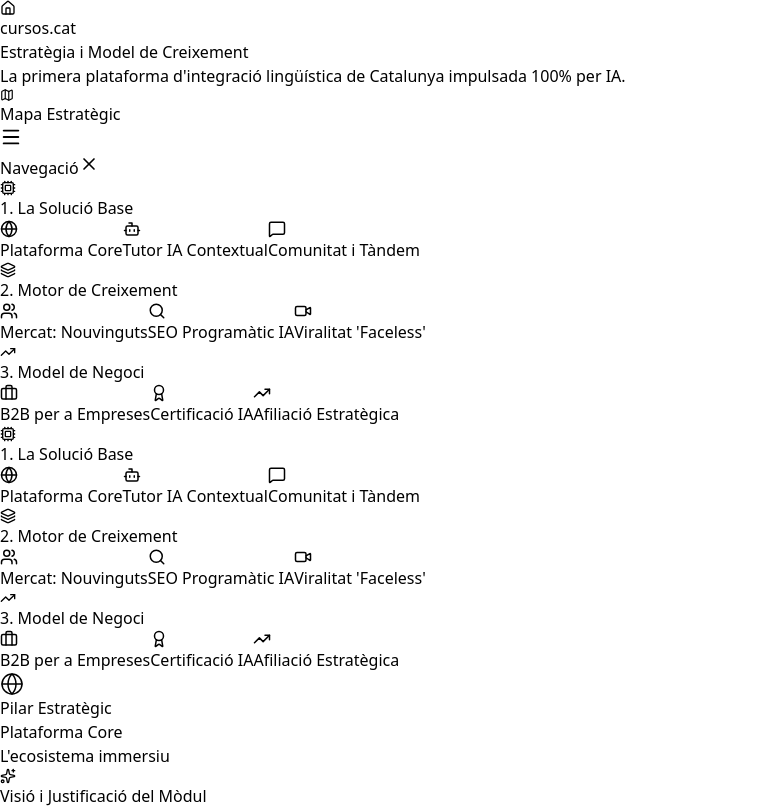
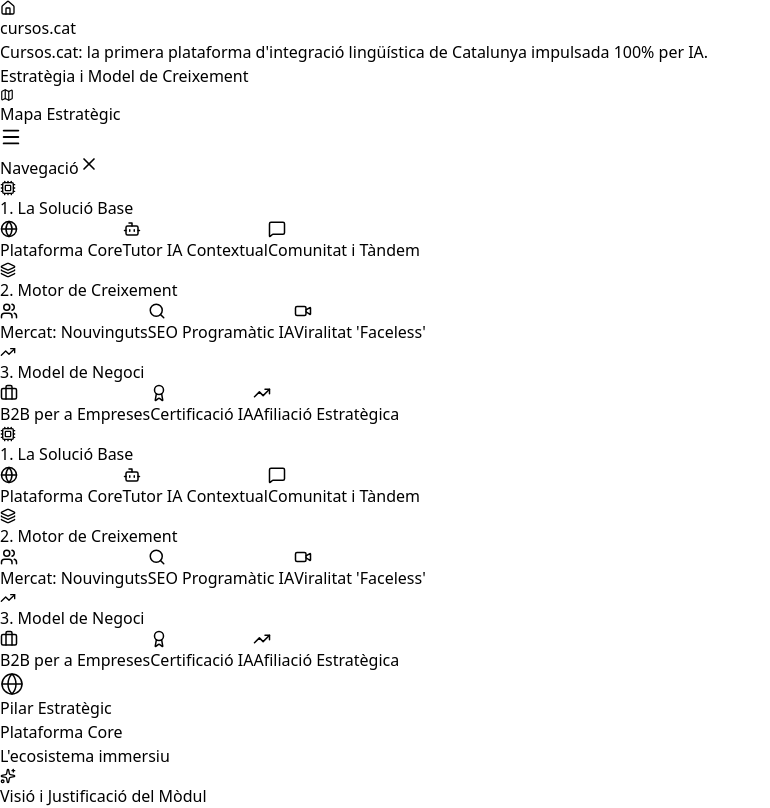
Before and after one commit to vosko03/cursos, a React (Vite) app: page /dash in a window 1280 px wide. Shown: the top 808 px of the page, without its empty margins (0-770 px from the left). Built offline with nearby package versions, Linux system fonts and the light colour scheme.

Commit message:
Update document title and header in Dashboard component
Added useEffect to update the document title and modified the header title to reflect the requested changes.

```diff
--- a/src/pages/Dashboard.jsx
+++ b/src/pages/Dashboard.jsx
@@ -1,4 +1,4 @@
-import React, { useState } from 'react';
+import React, { useState, useEffect } from 'react';
 import {
   Users, Bot, Search, Video, Briefcase, Award,
   MessageSquare, TrendingUp, Cpu, Layers, Globe,
@@ -68,7 +68,6 @@ const DetailPanel = ({ node }) => {
           </h4>
           <ul className="space-y-5">
             {Object.entries(node.content).map(([key, value]) => {
-              // Saltem la descripció perquè ja es mostra a dalt
               if (key === 'Descripció') return null;
 
               return (
@@ -119,16 +118,19 @@ const Dashboard = () => {
   const [selectedNode, setSelectedNode] = useState('central');
   const [isMobileMenuOpen, setIsMobileMenuOpen] = useState(false);
 
+  // Actualitzar el títol de la pestanya del navegador
+  useEffect(() => {
+    document.title = "Cursos.cat: la primera plataforma d'integració lingüística de Catalunya impulsada 100% per IA.";
+  }, []);
+
   const handleNodeSelect = (key) => {
     setSelectedNode(key);
-    // Tancar el menú automàticament en mòbil
     if (window.innerWidth < 1024) {
       setIsMobileMenuOpen(false);
       window.scrollTo({ top: 0, behavior: 'smooth' });
     }
   };
 
-  // Contingut del menú lateral
   const SidebarContent = () => (
     <div className="flex flex-col gap-8">
       <section className="space-y-3">
@@ -176,7 +178,6 @@ const Dashboard = () => {
       <div className="sticky top-0 z-40 bg-[#FAFAFA]/80 backdrop-blur-lg pt-4 pb-4 px-4 md:px-6 lg:px-8 border-b border-zinc-200/60">
         <header className="max-w-6xl mx-auto flex items-center justify-between gap-4">
 
-          {/* Esquerra: Logo i Títols Desktop */}
           <div className="flex items-center gap-3 md:gap-4">
             <div className="inline-flex items-center gap-2 bg-zinc-900 text-white px-3.5 py-2 rounded-md text-sm font-medium shrink-0">
               <Home size={16} />
@@ -184,19 +185,18 @@ const Dashboard = () => {
             </div>
 
             <div className="border-l border-zinc-300 pl-4 hidden md:block">
-              <h1 className="text-base font-semibold text-zinc-900 tracking-tight leading-tight">Estratègia i Model de Creixement</h1>
-              <p className="text-sm text-zinc-500 mt-0.5">La primera plataforma d'integració lingüística de Catalunya impulsada 100% per IA.</p>
+              {/* Títol Visual Actualitzat per reflectir el demanat */}
+              <h1 className="text-base font-semibold text-zinc-900 tracking-tight leading-tight">Cursos.cat: la primera plataforma d'integració lingüística de Catalunya impulsada 100% per IA.</h1>
+              <p className="text-sm text-zinc-500 mt-0.5">Estratègia i Model de Creixement</p>
             </div>
           </div>
 
-          {/* Dreta: Botó Mòbil i Badge Desktop */}
           <div className="flex items-center gap-3">
             <div className="hidden md:inline-flex items-center gap-2 bg-zinc-100 text-zinc-600 px-3 py-1.5 rounded-md text-xs font-semibold uppercase tracking-wider border border-zinc-200 shrink-0">
               <Map size={14} />
               <span>Mapa Estratègic</span>
             </div>
 
-            {/* Botó Menú Mòbil (Dreta) */}
             <button
               className="lg:hidden p-2 -mr-2 text-zinc-600 hover:bg-zinc-200/50 rounded-md transition-colors"
               onClick={() => setIsMobileMenuOpen(true)}
@@ -208,13 +208,11 @@ const Dashboard = () => {
         </header>
       </div>
 
-      {/* Overlay fosc per al menú mòbil */}
       <div
         className={`fixed inset-0 bg-zinc-900/20 backdrop-blur-sm z-50 lg:hidden transition-opacity duration-300 ${isMobileMenuOpen ? 'opacity-100' : 'opacity-0 pointer-events-none'}`}
         onClick={() => setIsMobileMenuOpen(false)}
       />
 
-      {/* Menú Lateral Mòbil (Drawer) */}
       <aside className={`fixed inset-y-0 right-0 w-[280px] sm:w-[320px] bg-[#FAFAFA] z-50 p-6 border-l border-zinc-200 shadow-2xl transform transition-transform duration-300 ease-in-out lg:hidden flex flex-col overflow-y-auto ${isMobileMenuOpen ? 'translate-x-0' : 'translate-x-full'}`}>
         <div className="flex justify-between items-center mb-8 border-b border-zinc-200 pb-4">
           <span className="font-semibold text-zinc-900 text-sm uppercase tracking-wider">Navegació</span>
@@ -225,16 +223,13 @@ const Dashboard = () => {
         <SidebarContent />
       </aside>
 
-      {/* Main Layout */}
       <main className="w-full px-4 md:px-6 lg:px-8 pt-4 md:pt-5 pb-8">
         <div className="max-w-6xl mx-auto bg-white border border-zinc-200 shadow-sm rounded-2xl flex flex-col lg:flex-row overflow-hidden min-h-[600px]">
 
-          {/* Navegació Lateral Desktop */}
           <aside className="hidden lg:block w-[300px] bg-zinc-50/50 border-r border-zinc-200 p-6 shrink-0">
             <SidebarContent />
           </aside>
 
-          {/* Panell de Detall Central */}
           <section className="flex-1 p-6 md:p-8 lg:p-10 bg-white">
             <DetailPanel node={nodes[selectedNode]} />
           </section>
@@ -242,14 +237,12 @@ const Dashboard = () => {
         </div>
       </main>
 
-      {/* Footer Minimalista */}
       <footer className="max-w-6xl mx-auto mb-8 text-center px-4">
         <p className="text-zinc-400 text-sm font-medium">
           cursos.cat &bull; Selecciona un mòdul per explorar l'estratègia
         </p>
       </footer>
 
-      {/* CSS per a Transicions i Scrollbar */}
       <style dangerouslySetInnerHTML={{__html: `
         @keyframes fadeInUp {
           from { opacity: 0; transform: translateY(8px); }
```
